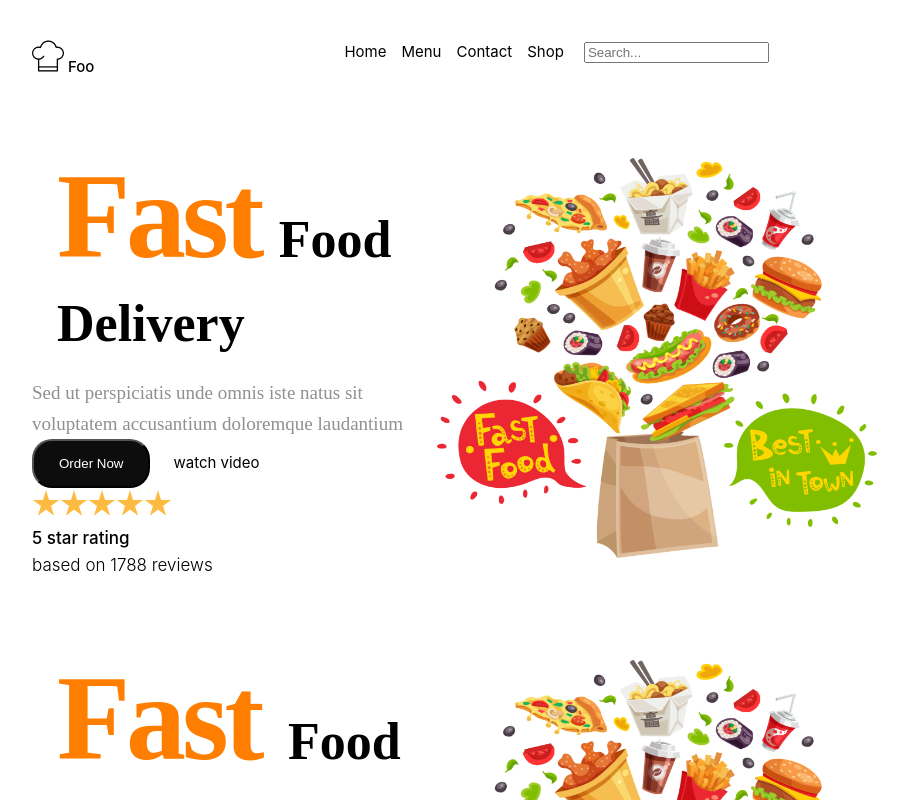
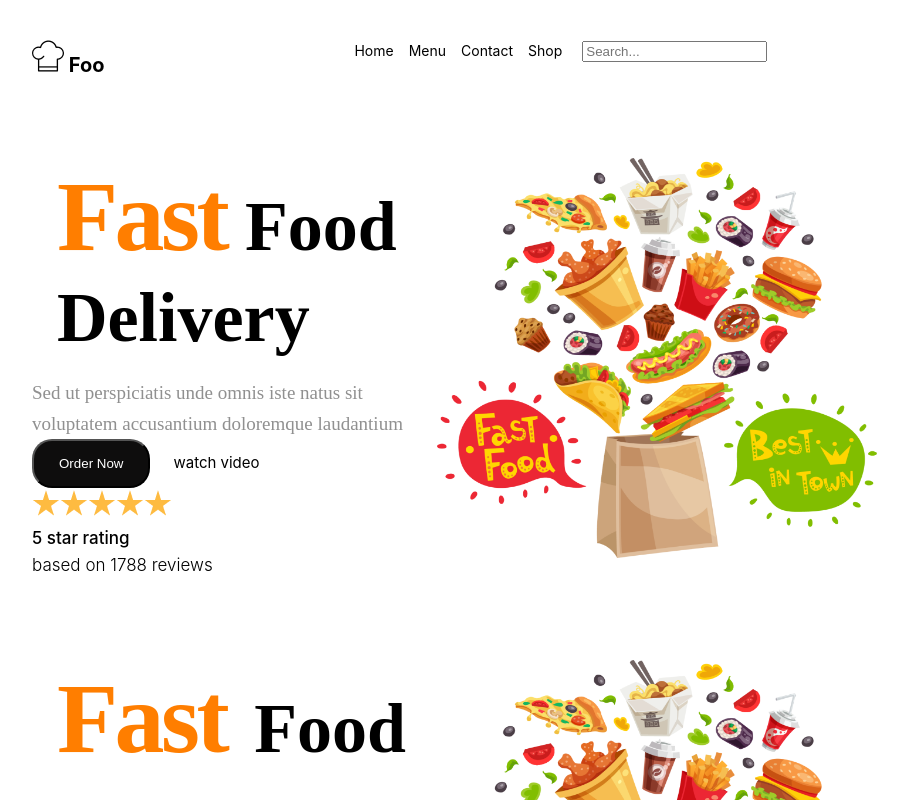
Before and after one commit to classicpages/figma-, a Vue app: page / in a window 1280 px wide. Shown: the top 800 px of the page, without its empty margins (0-908 px from the left). Built offline with nearby package versions, Linux system fonts and the light colour scheme.

Commit message:
final Setup

```diff
--- a/src/components/Header.vue
+++ b/src/components/Header.vue
@@ -1,6 +1,6 @@
 <template>
-    <section class="page">
-        <nav>
+    <section>
+        <nav class="page">
             <p class="site"><img src="/src/assets/chef-hat (2) 1.png"> Foo</p>
                 <div class="navbar">
                   <div class="navbars">Home</div>
@@ -19,6 +19,7 @@
 </template>
 <script setup>
 import HeroSection from '@/components/HeroSection.vue'
+
 </script>
 <style scoped>
 
@@ -30,6 +31,8 @@ display: flex;
 margin-top: 20px;
 color: #000;
 margin-left: 15px;
+font-weight: 400;
+font-size: 14px;
 }
 
 .search-container {
@@ -41,13 +44,14 @@ margin-left: 15px;
 margin-left: 250px;
 margin-top: 20px;
 color: #000;
+font-weight: 400;
+}
 
-}
 .site {
 color: #000;
 margin-top: 20px;
-font-size: 15px;
-font-weight: 500;
+font-size: 20px;
+font-weight: 700;
 float: left;
 }
 
@@ -68,11 +72,8 @@ margin-left: 30px;
     margin-left: 30px;
 }
 
-
 .page {
     background-color: #fff;
 }
 
-
-
 </style>
--- a/src/components/HeroSection.vue
+++ b/src/components/HeroSection.vue
@@ -30,7 +30,6 @@
 <script setup>
 </script>
 
-
 <style scoped>
 nav {
     text-align: right;
@@ -53,7 +52,7 @@ nav {
 
 .fast {
  font-family: Poppins;
- font-size: 120px;
+ font-size: 100px;
  font-weight: 700;
  line-height: 118.5px;
  letter-spacing: -0.035em;
@@ -64,7 +63,7 @@ nav {
 .food {
     color: #000;
     font-family: Poppins;
-font-size: 52px;
+font-size: 70px;
 font-weight: 700;
 line-height: 49.3px;
 text-align: left;
@@ -79,6 +78,10 @@ text-align: left;
 
 .us {
     margin-top: 30px;
+
+  .page {
+    background-color: #fff;
+}
 
 }
 .btn {
@@ -124,9 +127,10 @@ text-align: left;
     float: right;
   }
 
-  .page {
+.page {
     background-color: #fff;
 }
 
 
+
 </style>
```
